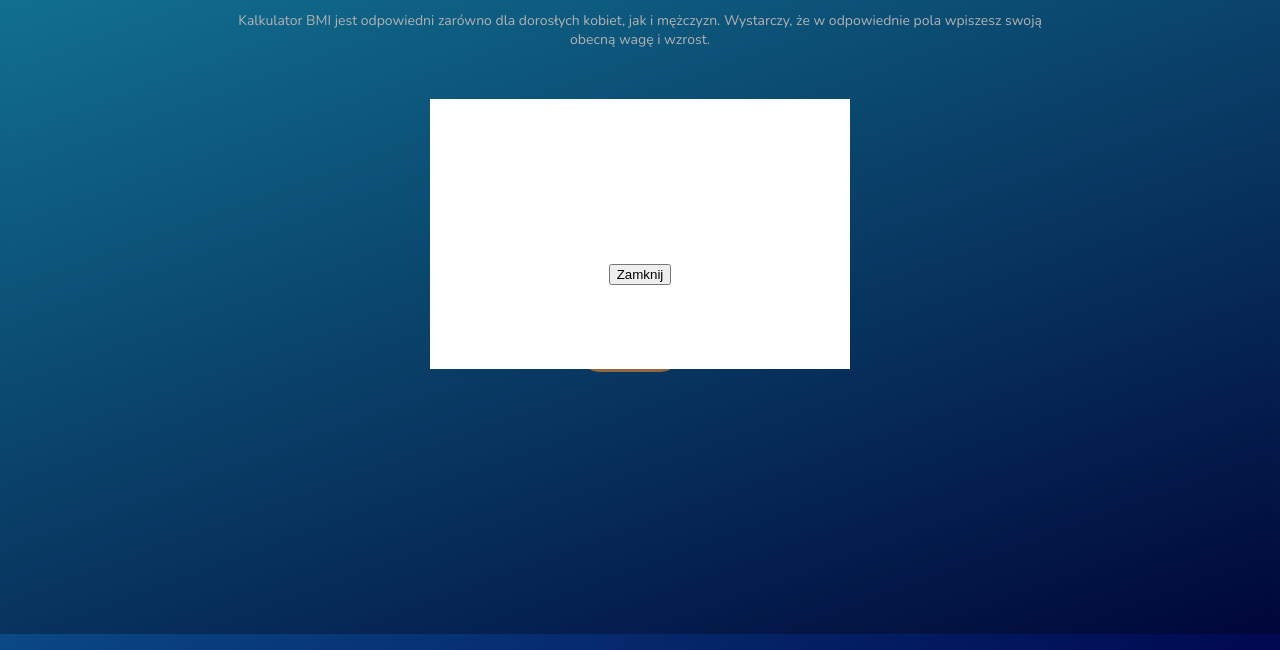
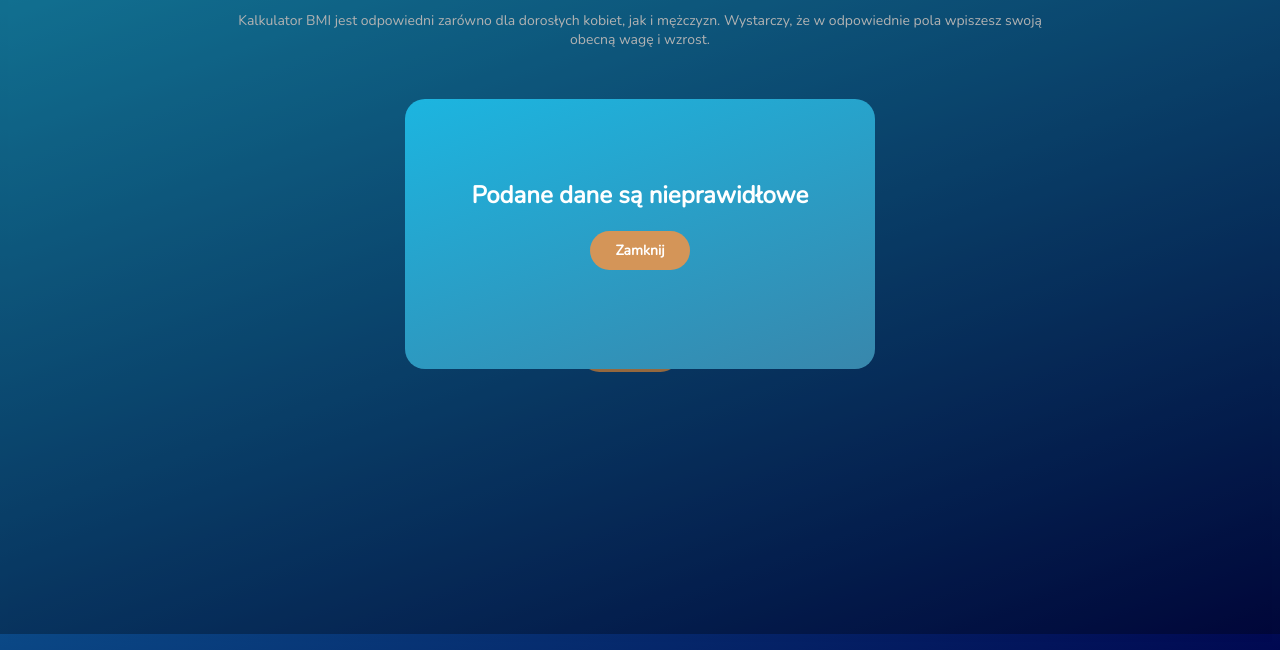
Before and after one commit to cdominika/bmi-calculator, a plain HTML site: page index.html in a window 1280 px wide. Both pictures are taken after a click on the button "Oblicz BMI". Shown: the part 166-816 px from the top of the page. Drawn offline with nearby package versions, Linux system fonts and the light colour scheme.

Commit message:
modal styling

```diff
--- a/style.css
+++ b/style.css
@@ -19,9 +19,9 @@ html, body {
 
 .modal {
  display: none;
- background-color: #fff;
+ background: linear-gradient(-200deg, #1CB5E0 0%, #3887ac 100%);
  text-align: center;
- width: 300px;
+ max-width: 350px;
  height: 150px;
  padding: 60px;
  position: absolute;
@@ -30,12 +30,26 @@ html, body {
  bottom: 0;
  left: 0;
  margin: auto auto;
+ color: white;
+ border-radius: 20px;
+}
+
+button {
+ background-color: #D49558;
+ color: white;
+ border: none;
+ padding: 10px;
+ width: 100px;
+ font-size: 14px;
+ font-weight: 600;
+ border-radius: 20px;
+ font-family: inherit;
 }
 
 .small-text {
  text-transform: uppercase;
  font-size: 12px;
- margin-bottom: -10px;
+ margin-bottom: -15px;
 }
 
 .container {
@@ -113,15 +127,6 @@ h1 {
 }
 
 .calc {
- background-color: #D49558;
- color: white;
- border: none;
- padding: 10px;
- width: 100px;
- font-size: 14px;
- font-weight: 600;
- border-radius: 20px;
  margin-top: 20px;
  margin-left: 30px;
- font-family: inherit;
 }
```
